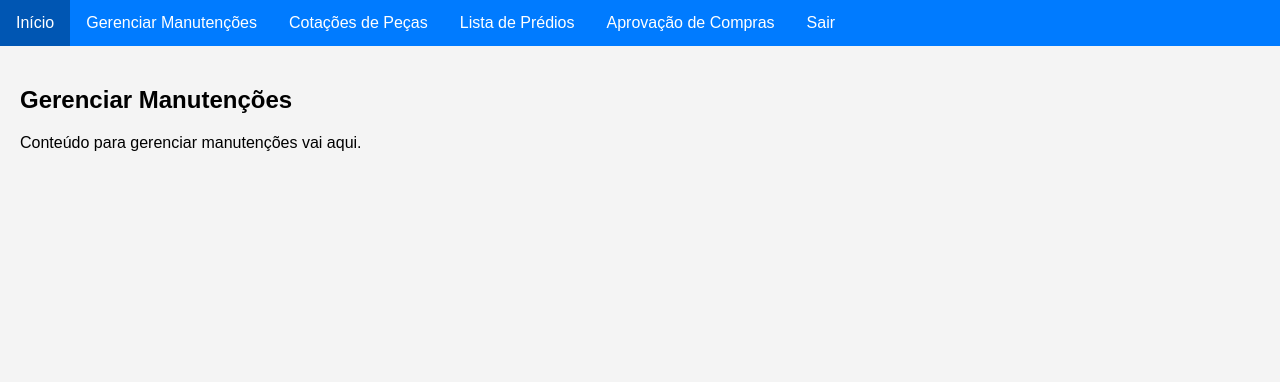
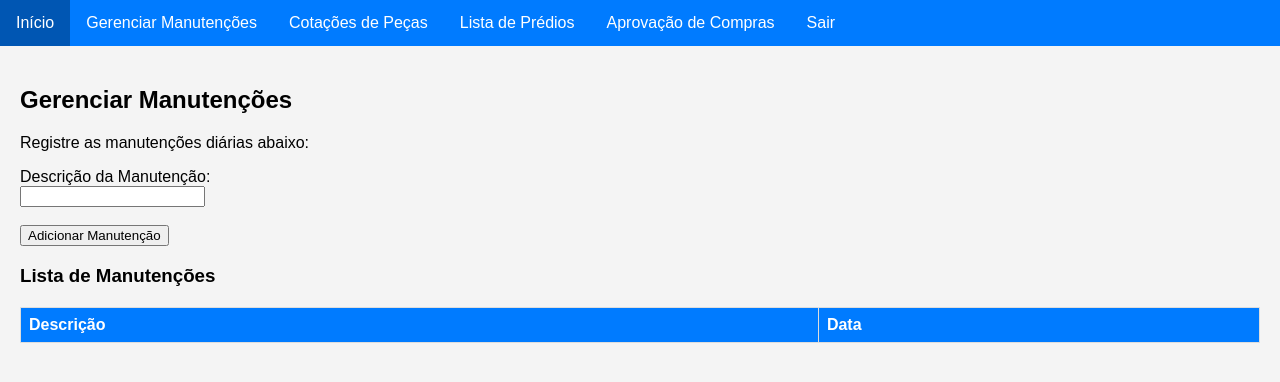
Before and after one commit to Ranci777/atlantis, a plain HTML site: page manutencoes.html in a window 1280 px wide. Drawn offline with Linux system fonts and the light colour scheme.

Commit message:
Update manutencoes.html

```diff
--- a/manutencoes.html
+++ b/manutencoes.html
@@ -42,10 +42,47 @@
         .content {
             padding: 20px;
         }
+
+        table {
+            width: 100%;
+            border-collapse: collapse;
+            margin-top: 20px;
+        }
+
+        th, td {
+            border: 1px solid #ddd;
+            padding: 8px;
+            text-align: left;
+        }
+
+        th {
+            background-color: #007BFF; /* Azul */
+            color: white;
+        }
     </style>
     <script>
         function logout() {
             alert("Você saiu do sistema.");
+        }
+
+        function adicionarManutencao(event) {
+            event.preventDefault(); // Evita o envio do formulário
+
+            const descricao = document.getElementById('descricao').value;
+            const data = new Date().toLocaleDateString('pt-BR');
+
+            // Adiciona a nova linha na tabela de manutenções
+            const tabela = document.getElementById('tabela-manutencoes');
+            const novaLinha = tabela.insertRow();
+
+            const celulaDescricao = novaLinha.insertCell(0);
+            const celulaData = novaLinha.insertCell(1);
+
+            celulaDescricao.textContent = descricao;
+            celulaData.textContent = data;
+
+            // Limpa o campo de descrição
+            document.getElementById('descricao').value = '';
         }
     </script>
 </head>
@@ -62,7 +99,26 @@
     </nav>
     <div class="content">
         <h2>Gerenciar Manutenções</h2>
-        <p>Conteúdo para gerenciar manutenções vai aqui.</p>
+        <p>Registre as manutenções diárias abaixo:</p>
+
+        <form onsubmit="adicionarManutencao(event);">
+            <label for="descricao">Descrição da Manutenção:</label><br>
+            <input type="text" id="descricao" name="descricao" required><br><br>
+            <input type="submit" value="Adicionar Manutenção">
+        </form>
+
+        <h3>Lista de Manutenções</h3>
+        <table id="tabela-manutencoes">
+            <thead>
+                <tr>
+                    <th>Descrição</th>
+                    <th>Data</th>
+                </tr>
+            </thead>
+            <tbody>
+                <!-- As manutenções adicionadas aparecerão aqui -->
+            </tbody>
+        </table>
     </div>
 </body>
 </html>
```
